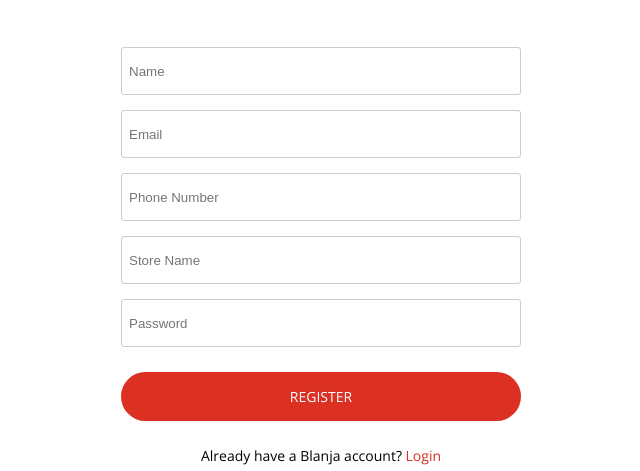
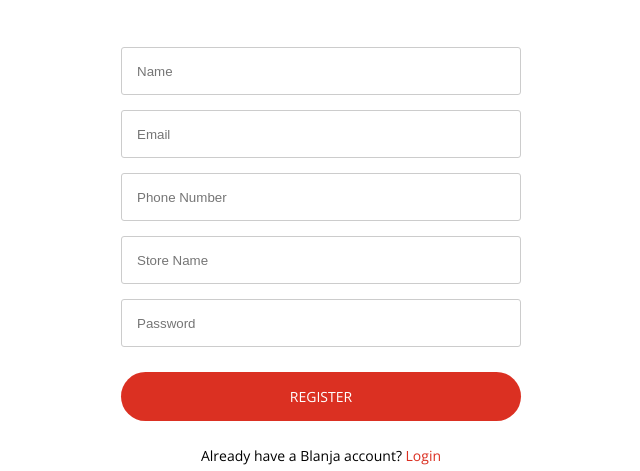
Before and after one commit to handa26/blanja, a plain HTML site: page signup.html in a window 1280 px wide. Shown: the part 307-778 px from the top of the page, 319-959 px from the left. Drawn offline with nearby package versions, Linux system fonts and the light colour scheme.

Commit message:
Fix naming convention

```diff
--- a/signup.html
+++ b/signup.html
@@ -8,7 +8,7 @@
 </head>
 <body>
   <!-- SIGNUP SECTION -->
-  <section id="login-container">
+  <section id="form-container">
     <div class="row">
       <div class="logo">
         <img src="assets/blanja-logo.svg" alt="Blanja Logo">
@@ -20,7 +20,7 @@
         <a href="#" class="btn btn-full">Seller</a>
       </div>
       <div class="form-section">
-        <form class="login-form">
+        <form class="fill-form">
           <div class="col-input">
             <input type="text" name="name" id="name" placeholder="Name">
           </div>
--- a/styles/style.css
+++ b/styles/style.css
@@ -28,6 +28,7 @@
   text-decoration: none;
 }
 
+/* === Buttons === */
 .btn-group {
 	display: flex;
 	justify-content: center;
@@ -67,18 +68,18 @@
 }
 
 /* ================================================== */
-/* LOGIN SECTION */
+/* LOGIN/SIGN IN/RESET SECTION */
 /* ================================================== */
-#login-container {
-	height: 100vh;
+#form-container {
+	margin: 100px 100px;
 	margin-top: 85px;
 	text-align: center;
 }
 
-#login-container h2 {
+#form-container h2 {
 	margin-top: 50px;
 	font-style: normal;
-	font-weight: bold;
+	font-weight: 700;
 	font-size: 18px;
 	line-height: 18px;
 }
@@ -98,8 +99,9 @@
 	line-height: 20px;
 }
 
-.login-form {
-	width: 60%;
+/* === Form === */
+.fill-form {
+	width: 100%;
 	margin: 0 auto;
 }
 
@@ -138,7 +140,7 @@
 input[type="tel"],
 input[type="text"] {
 	width: 400px;
-  padding: 7px;
+  padding: 7px 0px 7px 15px;
   height: 48px;
 	border-radius: 3px;
 	border: 1px solid #ccc;
```
Also changed, not shown: login.html (+2 -2 lines).
